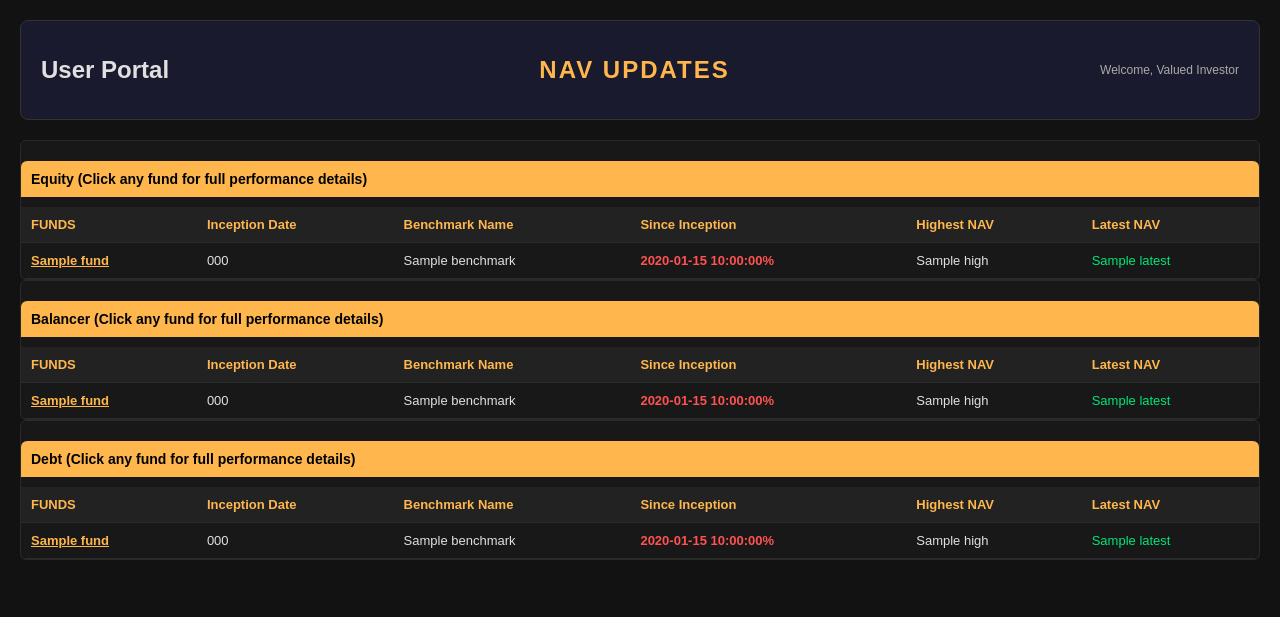
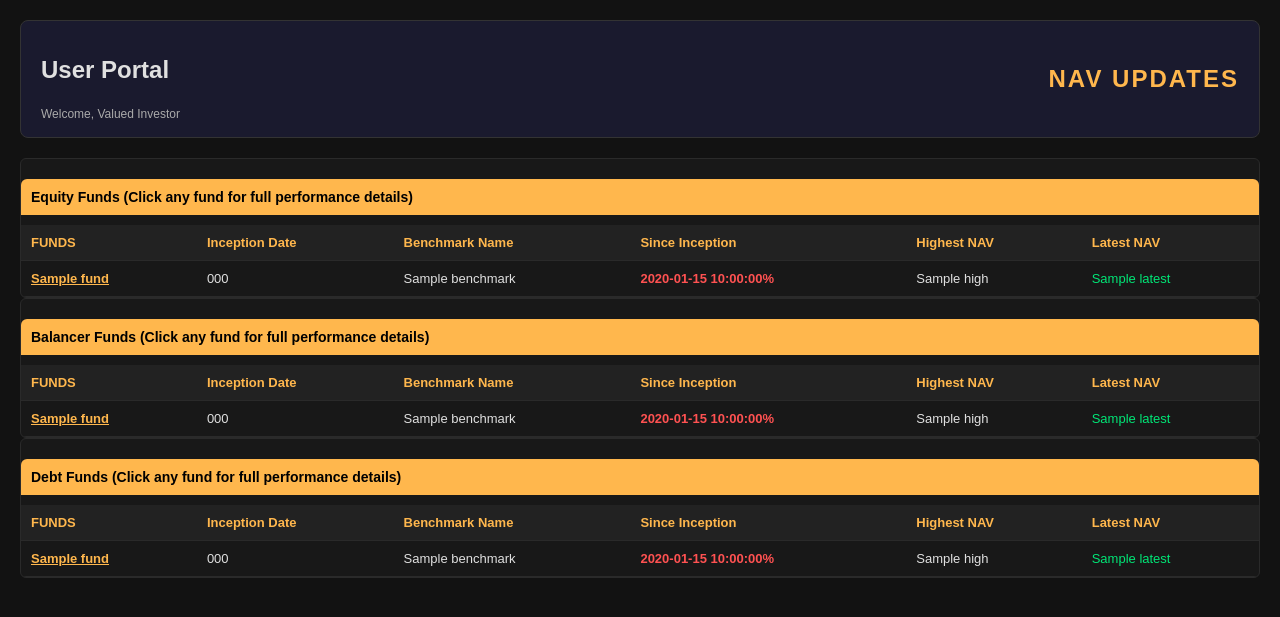
Before and after one commit to Bichu666/nav-dashboard, a Flask app: template templates/user_dashboard.html in a window 1280 px wide. Shown: the top 617 px of the page. Run offline with Flask 3, Linux system fonts and the light colour scheme; the template is opened without the code that fills it: most values are stand-ins (such as "Sample title", 1, 10 or a date in 2020).

Commit message:
Revert user dashboard back to exact original format

```diff
--- a/templates/user_dashboard.html
+++ b/templates/user_dashboard.html
@@ -5,7 +5,6 @@
     <title>User Portal - NAV Updates</title>
     <link rel="stylesheet" href="{{ url_for('static', filename='style.css') }}">
     <style>
-        /* Custom Alert Classes for Red/Green thresholds */
         .nav-red-alert {
             color: #ff5252 !important;
             font-weight: bold;
@@ -71,16 +70,14 @@
 <body>
     <div class="dashboard-container">
 
-        <!-- Original User Header Banner Structure -->
+        <!-- Original Header Structure -->
         <header class="main-header">
             <div class="header-left">
                 <h2>User Portal</h2>
+                <span class="control-center-text">Welcome, Valued Investor</span>
             </div>
             <div class="header-center-banner">
                 <h1>NAV UPDATES</h1>
-            </div>
-            <div class="header-right">
-                <p class="live-datetime">Welcome, Valued Investor</p>
             </div>
         </header>
 
@@ -89,7 +86,7 @@
 
             <!-- Equity Section -->
             <div class="fund-section-box">
-                <div class="section-title-bar">Equity (Click any fund for full performance details)</div>
+                <div class="section-title-bar">Equity Funds (Click any fund for full performance details)</div>
                 <table class="fund-table-full">
                     <thead>
                         <tr>
@@ -120,7 +117,7 @@
 
             <!-- Balancer Section -->
             <div class="fund-section-box">
-                <div class="section-title-bar">Balancer (Click any fund for full performance details)</div>
+                <div class="section-title-bar">Balancer Funds (Click any fund for full performance details)</div>
                 <table class="fund-table-full">
                     <thead>
                         <tr>
@@ -151,7 +148,7 @@
 
             <!-- Debt Section -->
             <div class="fund-section-box">
-                <div class="section-title-bar">Debt (Click any fund for full performance details)</div>
+                <div class="section-title-bar">Debt Funds (Click any fund for full performance details)</div>
                 <table class="fund-table-full">
                     <thead>
                         <tr>
@@ -183,7 +180,7 @@
         </div>
     </div>
 
-    <!-- Centered Modal Popup for Fund Details -->
+    <!-- Centered Modal Popup -->
     <div id="fundModal" class="modal-overlay">
         <div class="modal-content">
             <span class="modal-close" onclick="closeModal()">&times;</span>
@@ -218,7 +215,6 @@
         </div>
     </div>
 
-    <!-- JavaScript for Modal & Conditional Colors -->
     <script>
         function openModal(data) {
             document.getElementById('modal-fund-name').innerText = data.fund;
```
